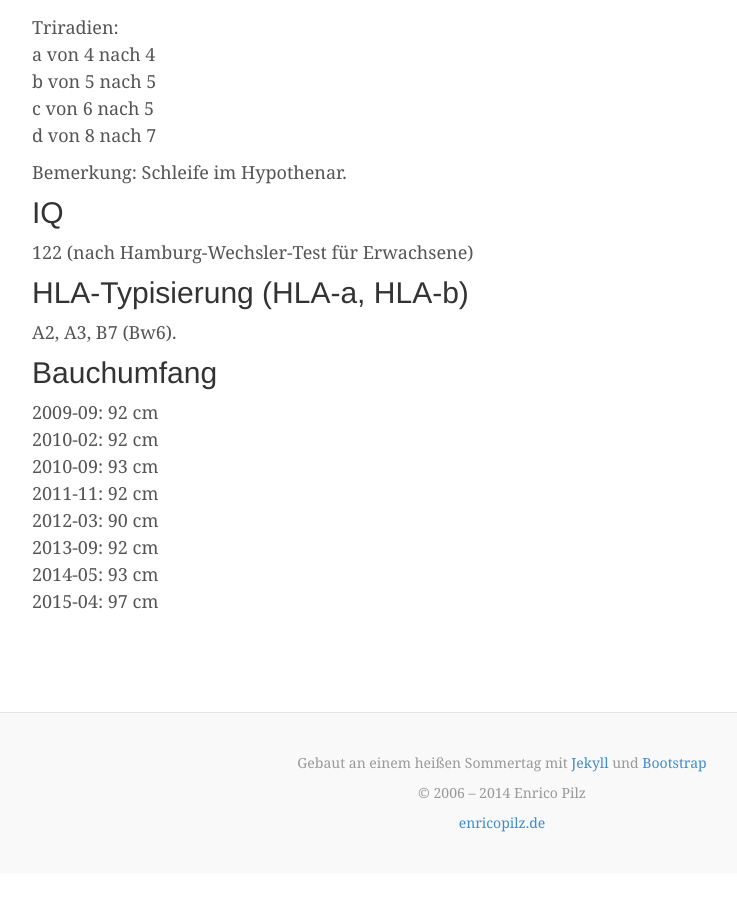
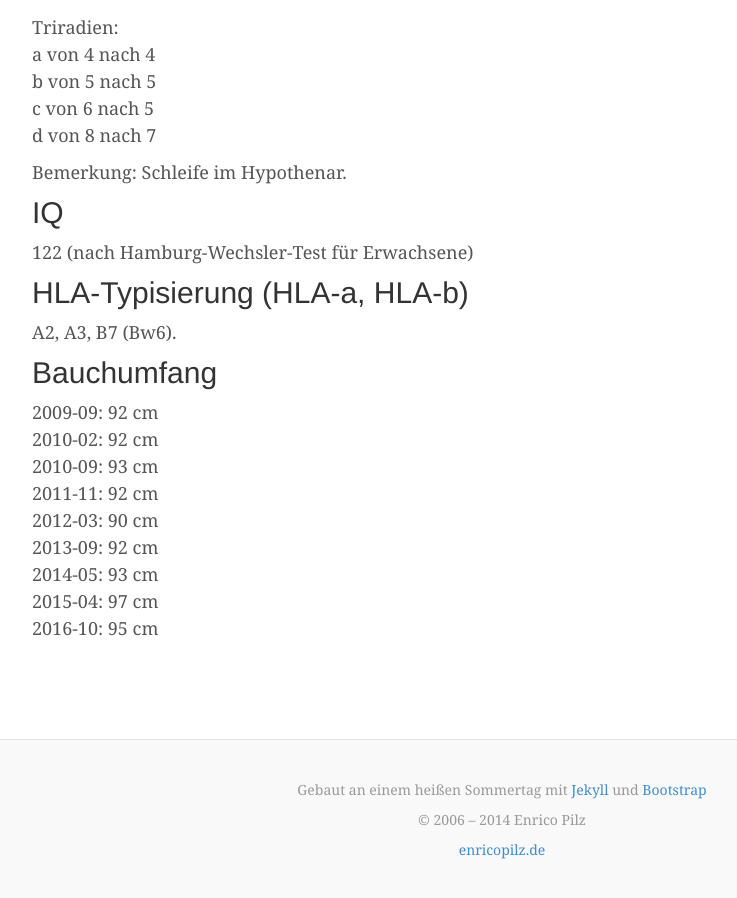
Before and after one commit to ocirne/enricopilz.de, a Jekyll site: the page built from steckbrief/index.md, in a window 1280 px wide and 900 px high, scrolled down 2945 px. Shown: the whole window, without its empty margins (138-875 px from the left). Built offline with Jekyll 4.4.1, drawn with Linux system fonts in a browser that asks for light colours; before the commit the page ends 3818 px from its top, so only the background shows below that.

Commit message:
Neuer Bauchumfang

```diff
--- a/steckbrief/index.md
+++ b/steckbrief/index.md
@@ -154,4 +154,5 @@ Bauchumfang
 2012-03: 90 cm<br />
 2013-09: 92 cm<br />
 2014-05: 93 cm<br />
-2015-04: 97 cm
+2015-04: 97 cm<br />
+2016-10: 95 cm
```
